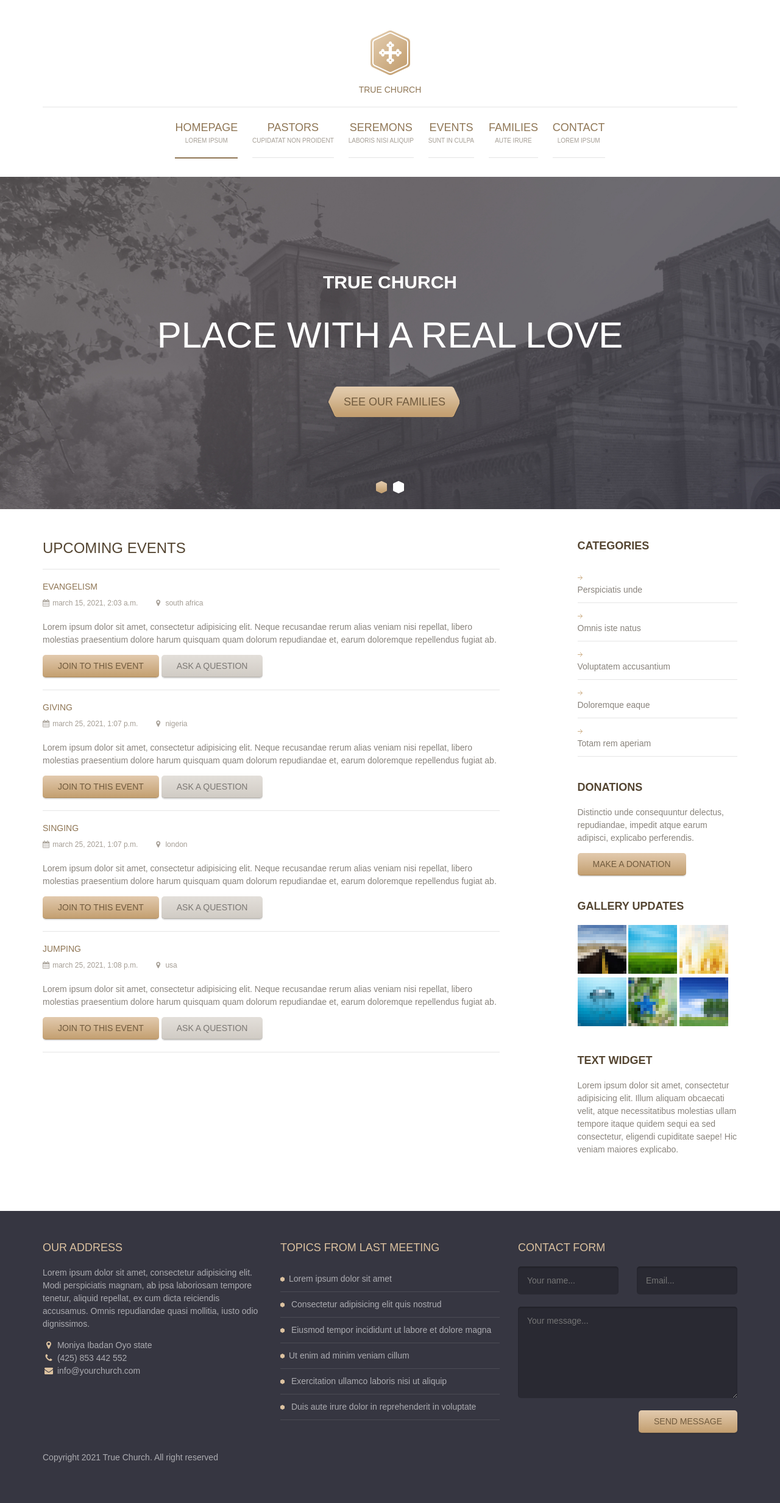
After one commit to horlamiedea/authPeter, a Django app: page /event in a window 1280 px wide. The commit adds this page. Shown: the whole page at 61% size. Run offline with Django 3.2, Linux system fonts and the light colour scheme; data comes from the database, SQL or seed files in the repository; both versions use the stored data as it was after the commit.

Commit message:
added events

```diff
--- a/church/admin.py
+++ b/church/admin.py
@@ -1,6 +1,8 @@
 from django.contrib import admin
-from .models import Contact, Events
+from .models import Contact, Events, News, Sermon
 
 # Register your models here.
 admin.site.register(Contact)
 admin.site.register(Events)
+admin.site.register(News)
+admin.site.register(Sermon)
--- a/church/models.py
+++ b/church/models.py
@@ -1,4 +1,5 @@
 from django.db import models
+from django.conf import settings
 
 # Create your models here.
 
@@ -8,8 +9,31 @@ class Contact(models.Model):
     name = models.CharField(max_length=32)
     message = models.TextField()
 
+    def __str__(self):
+        return self.email
+
 
 class Events(models.Model):
     purpose = models.CharField(max_length=60)
     date = models.DateTimeField()
     location = models.CharField(max_length=100)
+
+    def __str__(self):
+        return self.purpose
+
+
+class News(models.Model):
+    title = models.CharField(max_length=50)
+    date = models.DateTimeField()
+    text = models.TextField()
+
+    def __str__(self):
+        return self.title
+
+
+class Sermon(models.Model):
+    user = models.ForeignKey(settings.AUTH_USER_MODEL,
+                             on_delete=models.CASCADE)
+
+    title = models.CharField(max_length=100)
+    date = models.DateTimeField()
--- a/church/urls.py
+++ b/church/urls.py
@@ -1,6 +1,7 @@
 from django.urls import path
-from .views import Home
+from .views import Home, Event
 
 urlpatterns = [
-    path('', Home.as_view(), name='home')
+    path('', Home.as_view(), name='home'),
+    path("event", Event.as_view(), name="event")
 ]
--- a/church/views.py
+++ b/church/views.py
@@ -3,8 +3,8 @@ from django.db import models
 from django.db.models.base import Model
 from django.shortcuts import render
 from django.contrib import messages
-from django.views.generic import View
-from .models import Contact, Events
+from django.views.generic import View, ListView
+from .models import Contact, Events, News, Sermon
 from django.core.paginator import Paginator
 
 # Create your views here.
@@ -17,10 +17,20 @@ class Home(View):
         paginator = Paginator(events, 5)
         page_number = self.request.GET.get('page')
         page_obj = paginator.get_page(page_number)
-        # context = {
-        #     'events': events
-        # }
-        return render(self.request, 'index.html', {'page_obj': page_obj})
+        news = News.objects.all()
+        pag = Paginator(news, 4)
+        pag_num = self.request.GET.get('page')
+        pag_obj = pag.get_page(pag_num)
+        sermon = Sermon.objects.all()
+        pags = Paginator(sermon, 3)
+        pags_num = self.request.GET.get('page')
+        pags_obj = pags.get_page(pags_num)
+        context = {
+            'page_obj': page_obj,
+            'pag_obj': pag_obj,
+            'pags_obj': pags_obj
+        }
+        return render(self.request, 'index.html', context)
 
     def post(self, *args, **kwargs):
         form = Contact(self.request.POST)
@@ -32,3 +42,13 @@ class Home(View):
         c = Contact(name=name_r, email=email_r, message=message_r)
         c.save()
         return render(self.request, 'index.html')
+
+
+def event(request):
+    return render(request, 'event.html')
+
+
+class Event(ListView):
+    model = Events
+    paginate_by = 4
+    template_name = 'event.html'
--- /dev/null
+++ b/templates/event.html
@@ -0,0 +1,79 @@
+{% extends 'base.html' %} {% block content %}
+<main class="main-content">
+  <div class="fullwidth-block">
+    <div class="container">
+      <div class="row">
+        <div class="content col-md-8">
+          <h2 class="section-title">Upcoming Events</h2>
+          <ul class="event-list large">
+            {% for events in object_list %}
+            <li>
+              <h3 class="event-title"><a href="#">{{ events.purpose }}</a></h3>
+              <span class="event-meta">
+                <span><i class="fa fa-calendar"></i>{{ events.date }}</span>
+                <span
+                  ><i class="fa fa-map-marker"></i> {{ events.location }}</span
+                >
+              </span>
+              <p>
+                Lorem ipsum dolor sit amet, consectetur adipisicing elit. Neque
+                recusandae rerum alias veniam nisi repellat, libero molestias
+                praesentium dolore harum quisquam quam dolorum repudiandae et,
+                earum doloremque repellendus fugiat ab.
+              </p>
+              <a href="#" class="button">Join to this event</a>
+              <a href="#" class="button secondary">Ask a question</a>
+            </li>
+            {% endfor %}
+          </ul>
+        </div>
+        <div class="sidebar col-md-3 col-md-offset-1">
+          <div class="widget">
+            <h3 class="widget-title">Categories</h3>
+            <ul class="arrow">
+              <li><a href="#">Perspiciatis unde</a></li>
+              <li><a href="#">Omnis iste natus</a></li>
+              <li><a href="#">Voluptatem accusantium</a></li>
+              <li><a href="#">Doloremque eaque</a></li>
+              <li><a href="#">Totam rem aperiam</a></li>
+            </ul>
+          </div>
+
+          <div class="widget">
+            <h3 class="widget-title">Donations</h3>
+            <p>
+              Distinctio unde consequuntur delectus, repudiandae, impedit atque
+              earum adipisci, explicabo perferendis.
+            </p>
+            <a href="#" class="button">Make a donation</a>
+          </div>
+
+          <div class="widget">
+            <h3 class="widget-title">Gallery updates</h3>
+
+            <div class="galery-thumb">
+              <a href="#"><img src="images/gallery-thumb-1.jpg" alt="" /></a>
+              <a href="#"><img src="images/gallery-thumb-2.jpg" alt="" /></a>
+              <a href="#"><img src="images/gallery-thumb-3.jpg" alt="" /></a>
+              <a href="#"><img src="images/gallery-thumb-4.jpg" alt="" /></a>
+              <a href="#"><img src="images/gallery-thumb-5.jpg" alt="" /></a>
+              <a href="#"><img src="images/gallery-thumb-6.jpg" alt="" /></a>
+            </div>
+          </div>
+
+          <div class="widget">
+            <h3 class="widget-title">Text widget</h3>
+            <p>
+              Lorem ipsum dolor sit amet, consectetur adipisicing elit. Illum
+              aliquam obcaecati velit, atque necessitatibus molestias ullam
+              tempore itaque quidem sequi ea sed consectetur, eligendi
+              cupiditate saepe! Hic veniam maiores explicabo.
+            </p>
+          </div>
+        </div>
+      </div>
+    </div>
+  </div>
+</main>
+<!-- .main-content -->
+{% endblock content %}
--- a/templates/footer.html
+++ b/templates/footer.html
@@ -9,7 +9,7 @@
                     </p>
                     <ul class="address">
                         <li>
-                            <i class="fa fa-map-marker"></i> 329 Church St, Garland, TX 75042
+                            <i class="fa fa-map-marker"></i> Moniya Ibadan Oyo state
                         </li>
                         <li><i class="fa fa-phone"></i> (425) 853 442 552</li>
                         <li><i class="fa fa-envelope"></i> info@yourchurch.com</li>
@@ -61,7 +61,7 @@
         </div>
         <!-- .row -->
 
-        <p class="colophon">Copyright 2014 True Church. All right reserved</p>
+        <p class="colophon">Copyright 2021 True Church. All right reserved</p>
     </div>
     <!-- .container -->
 </footer>
```
Also changed, not shown: templates/index.html (+12 -80 lines), church/migrations/0004_news.py (added), church/migrations/0005_sermon.py (added), db.sqlite3.
